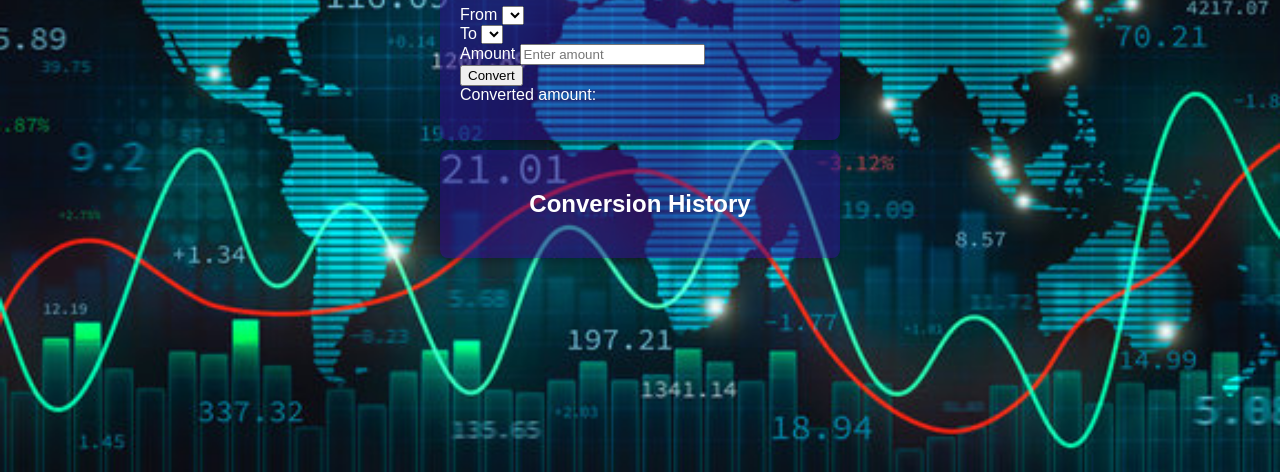
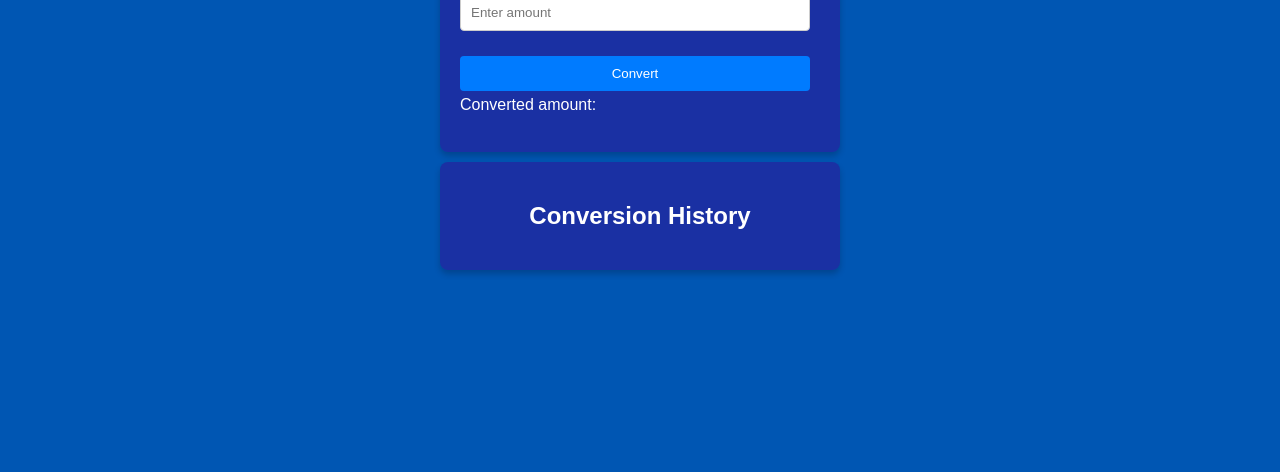
Before and after one commit to shazzar0137/currency-converter, a plain HTML site: page index.html in a window 1280 px wide. Shown: the part 328-800 px from the top of the page. Drawn offline with nearby package versions, Linux system fonts and the light colour scheme; no server answers.

Commit message:
updates 3 syles.css

```diff
--- a/styles.css
+++ b/styles.css
@@ -2,11 +2,12 @@ body {
     font-family: Arial, sans-serif;
     margin: 0;
     padding: 0;
-    background-image: url(./images/currency\ 3.jpg) ;
+    background-color: #0056b3;
+    /* background-image: url(./images/currency\ 3.jpg) ;
     background-size: cover;
     background-position: center;
     background-repeat: no-repeat;
-    min-height: 100vh;
+    min-height: 100vh;   */
     display: flex;
     justify-content: center;
     align-items: center;
@@ -31,3 +32,41 @@ h1, h2 {
     text-align: center;
     color: white;
 }
+.form-group {
+    margin-bottom: 15px;
+}
+
+label {
+    display: block;
+    margin-bottom: 5px;
+    font-weight: bold;
+    color: white;
+}
+
+input, select, button {
+    width: calc(100% - 10px); /* Prevent overflowing the card width */
+    padding: 10px;
+    margin: 5px 0;
+    border: 1px solid #ccc;
+    border-radius: 4px;
+    box-sizing: border-box;
+}
+
+button {
+    background-color: #007bff;
+    color: white;
+    border: none;
+    cursor: pointer;
+    transition: background-color 0.3s ease;
+}
+
+button:hover {
+    background-color: #0056b3;
+}
+
+#result {
+    margin-top: 15px;
+    font-size: 18px;
+    color:rgb(34, 205, 171);
+    text-align: center;
+}
```
